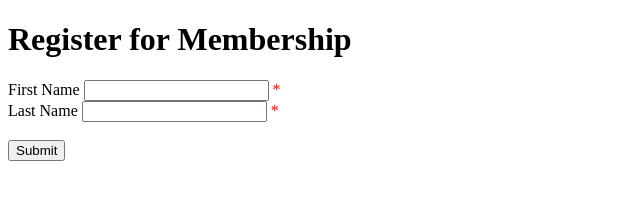
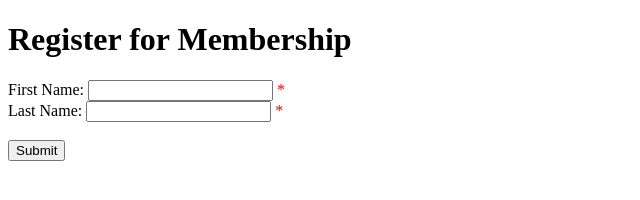
Before and after one commit to marysaray/FormValidation, a plain HTML site: page index.html in a window 1280 px wide. Shown: the full height of the page, 0-640 px from the left. Drawn offline with Linux system fonts and the light colour scheme.

```diff
--- a/index.html
+++ b/index.html
@@ -13,11 +13,11 @@
 <body>
     <h1>Register for Membership</h1>
     <form>
-        <label for="first-name">First Name</label>
+        <label for="first-name">First Name:</label>
         <input type="text" id="first-name">
         <span id="first-name-error">*</span>
         <br>
-        <label for="last-name">Last Name</label>
+        <label for="last-name">Last Name:</label>
         <input type="text" id="last-name">
         <span id="last-name-error">*</span>
         <br>
```
